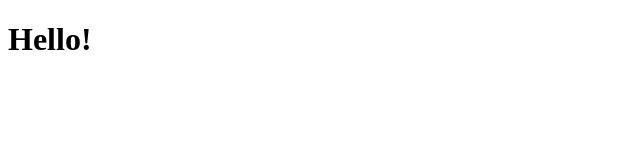
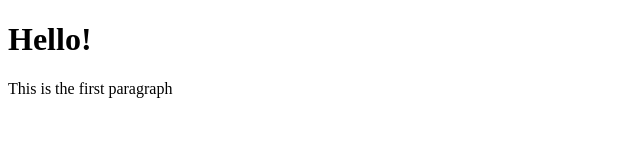
Before and after one commit to Madzha/Madzha.github.io, a plain HTML site: page index.html in a window 1280 px wide. Shown: the whole page, without its empty margins (0-640 px from the left). Drawn offline with Linux system fonts and the light colour scheme.

Commit message:
added a paragraph

```diff
--- a/index.html
+++ b/index.html
@@ -3,4 +3,8 @@
 <h1>
 Hello!
 </h1>
+<p>
+This is the first paragraph
+</p>
+
 </html>
```
